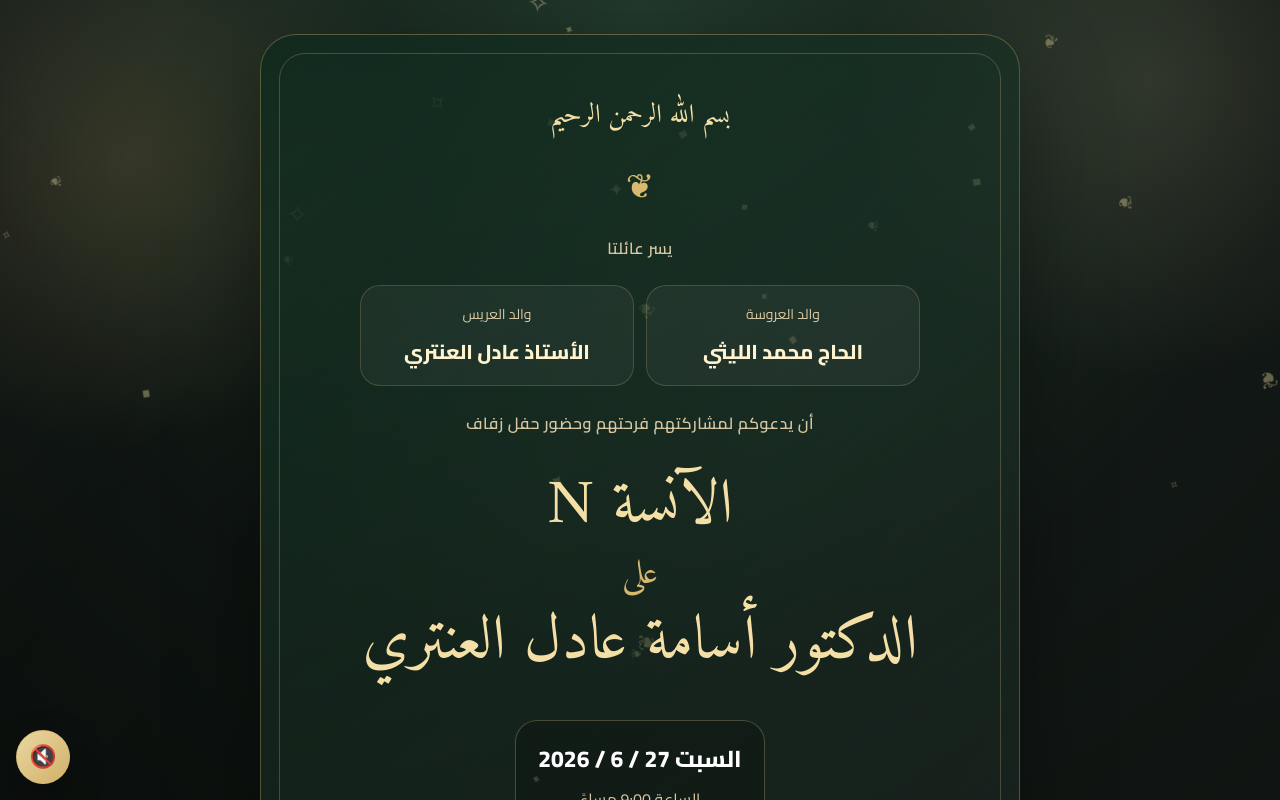
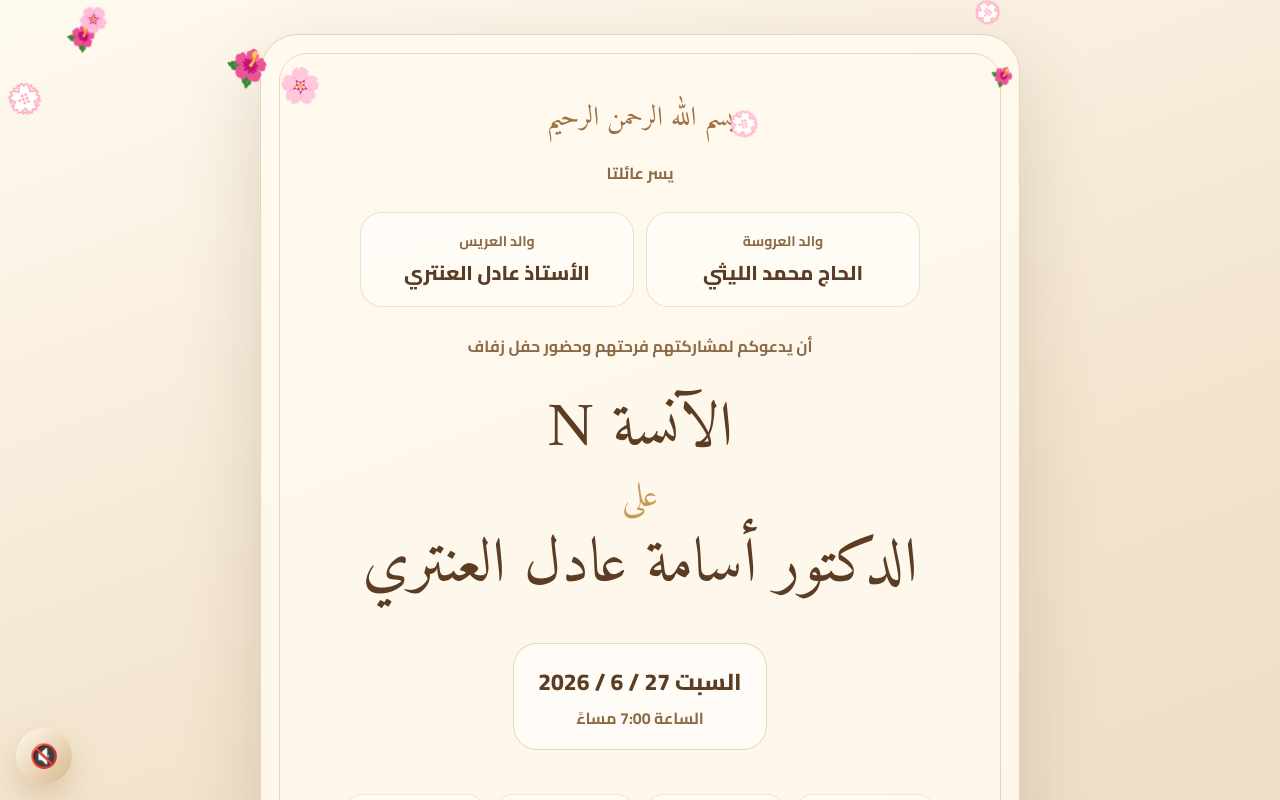
Before and after one commit to aamn22513-jpg/wedding-invitaion, a plain HTML site: page index.html in a window 1280 px wide. Both pictures are taken after a click on the button "فتح الدعوة". Shown: the top 800 px of the page. Drawn offline with Linux system fonts and the light colour scheme.

Commit message:
Update index.html

```diff
--- a/index.html
+++ b/index.html
@@ -1,171 +1,259 @@
 <!DOCTYPE html>
 <html lang="ar" dir="rtl">
 <head>
-  <meta charset="UTF-8" />
-  <meta name="viewport" content="width=device-width, initial-scale=1.0" />
+<meta charset="UTF-8">
+<meta name="viewport" content="width=device-width, initial-scale=1.0">
 <title>دعوة زفاف | أسامة & N</title>
-  <meta name="description" content="دعوة زفاف الدكتور أسامة عادل العنتري والآنسة N" />
-  <link rel="preconnect" href="https://fonts.googleapis.com">
-  <link rel="preconnect" href="https://fonts.gstatic.com" crossorigin>
+
 <link href="https://fonts.googleapis.com/css2?family=Amiri:wght@400;700&family=Cairo:wght@300;400;600;700;800&display=swap" rel="stylesheet">
+
 <style>
 :root{
-      --bg:#0e1411;
-      --green:#10251c;
-      --green2:#183528;
-      --gold:#d9b86f;
-      --gold2:#f4e0a6;
-      --cream:#fff8e8;
-      --muted:#d8c9a4;
-      --shadow:rgba(0,0,0,.35);
+  --cream:#fff8ef;
+  --beige:#ead8bd;
+  --gold:#c79b55;
+  --brown:#5b3d24;
+  --muted:#8c6a46;
+  --rose:#d9a0a7;
 }
 *{box-sizing:border-box}
-    html{scroll-behavior:smooth}
 body{
   margin:0;
-      font-family:'Cairo',system-ui,sans-serif;
-      color:var(--cream);
-      background: radial-gradient(circle at top, #22392c 0%, var(--bg) 45%, #070908 100%);
+  font-family:'Cairo',sans-serif;
+  color:var(--brown);
+  background:linear-gradient(160deg,#fffaf0,#f2e3cc,#ead8bd);
   min-height:100vh;
   overflow-x:hidden;
 }
-    body::before{
-      content:"";
-      position:fixed; inset:0;
-      pointer-events:none;
-      background:
-        radial-gradient(circle at 10% 20%, rgba(217,184,111,.16), transparent 22%),
-        radial-gradient(circle at 90% 10%, rgba(244,224,166,.12), transparent 22%),
-        linear-gradient(120deg, rgba(255,255,255,.03), transparent 25%, rgba(255,255,255,.025));
-      z-index:0;
+.intro{
+  position:fixed;
+  inset:0;
+  z-index:20;
+  display:flex;
+  align-items:center;
+  justify-content:center;
+  text-align:center;
+  background:radial-gradient(circle,#fffaf0,#ead8bd);
+  transition:.9s;
 }
-    .page{position:relative; z-index:1}
-    .intro{
-      min-height:100vh;
-      display:flex; align-items:center; justify-content:center;
-      padding:28px 18px;
-      text-align:center;
-      position:fixed; inset:0; z-index:10;
-      background:
-        linear-gradient(rgba(7,9,8,.62), rgba(7,9,8,.78)),
-        radial-gradient(circle at center, #203c2e 0%, #111713 55%, #050706 100%);
-      transition: opacity .9s ease, visibility .9s ease;
-    }
-    .intro.hide{opacity:0; visibility:hidden}
-    .intro-card{
-      width:min(620px, 94vw);
-      border:1px solid rgba(217,184,111,.35);
-      border-radius:32px;
-      padding:42px 24px;
-      background:linear-gradient(145deg, rgba(16,37,28,.86), rgba(255,255,255,.04));
-      box-shadow:0 30px 80px var(--shadow), inset 0 0 0 1px rgba(255,255,255,.05);
+.intro.hide{opacity:0;visibility:hidden}
+.card{
+  width:min(760px,94vw);
+  background:rgba(255,250,240,.88);
+  border:1px solid rgba(185,139,91,.35);
+  border-radius:38px;
+  padding:45px 22px;
+  box-shadow:0 30px 80px rgba(91,61,36,.18);
   position:relative;
   overflow:hidden;
+  text-align:center;
 }
-    .intro-card::before,.hero-card::before{
-      content:""; position:absolute; inset:18px; border:1px solid rgba(244,224,166,.22); border-radius:26px; pointer-events:none;
+.card:before{
+  content:"";
+  position:absolute;
+  inset:18px;
+  border:1px solid rgba(199,155,85,.35);
+  border-radius:28px;
+  pointer-events:none;
 }
-    .small{color:var(--muted); letter-spacing:.5px; font-weight:600}
-    .bismillah{font-family:'Amiri',serif; font-size:26px; color:var(--gold2); margin-bottom:16px}
-    h1,h2,h3,p{margin:0}
+.corner{
+  position:absolute;
+  font-size:34px;
+  opacity:.8;
+}
+.corner.left{top:18px;left:18px}
+.corner.right{bottom:18px;right:18px}
+.bismillah{
+  font-family:'Amiri',serif;
+  font-size:27px;
+  color:#9f7142;
+  margin-bottom:12px;
+  position:relative;
+}
+.small{
+  color:var(--muted);
+  font-weight:700;
+  position:relative;
+}
 .names{
   font-family:'Amiri',serif;
-      font-size:clamp(42px, 10vw, 82px);
-      line-height:1.08;
-      color:var(--gold2);
-      margin:16px 0 8px;
-      text-shadow:0 10px 30px rgba(0,0,0,.4);
+  font-size:clamp(46px,10vw,84px);
+  line-height:1.05;
+  color:var(--brown);
+  margin:18px 0;
+  position:relative;
 }
-    .amp{display:block; font-size:.48em; color:var(--gold); margin:10px 0}
-    .open-btn,.btn{
-      border:0; cursor:pointer; text-decoration:none;
-      display:inline-flex; align-items:center; justify-content:center; gap:8px;
-      padding:14px 26px;
+.amp{
+  display:block;
+  color:var(--gold);
+  font-size:.5em;
+  margin:10px 0;
+}
+button,.btn{
+  border:0;
+  cursor:pointer;
+  text-decoration:none;
+  padding:14px 28px;
   border-radius:999px;
-      color:#1b1609; background:linear-gradient(135deg, var(--gold2), var(--gold));
-      font-weight:800; box-shadow:0 12px 25px rgba(217,184,111,.25);
-      transition:transform .25s ease, box-shadow .25s ease;
+  background:linear-gradient(135deg,#caa56c,#9f7142);
+  color:white;
+  font-weight:800;
+  box-shadow:0 15px 30px rgba(159,113,66,.25);
+  display:inline-flex;
+  align-items:center;
+  justify-content:center;
+  gap:8px;
+  position:relative;
 }
-    .open-btn{margin-top:28px; font-size:17px}
-    .open-btn:hover,.btn:hover{transform:translateY(-2px); box-shadow:0 16px 30px rgba(217,184,111,.35)}
-    .hero{min-height:100vh; padding:34px 16px 60px; display:flex; align-items:center; justify-content:center}
-    .hero-card{
-      width:min(760px, 96vw);
-      position:relative; overflow:hidden;
-      border-radius:36px; padding:44px 22px;
-      text-align:center;
-      background:linear-gradient(145deg, rgba(17,42,30,.92), rgba(255,255,255,.045));
-      border:1px solid rgba(217,184,111,.32);
-      box-shadow:0 32px 90px rgba(0,0,0,.36);
+.open-btn{margin-top:26px;font-size:17px}
+.main{
+  min-height:100vh;
+  padding:34px 16px 60px;
+  display:flex;
+  align-items:center;
+  justify-content:center;
 }
-    .ornament{font-size:34px; color:var(--gold); margin:6px 0 16px}
-    .parents{display:grid; grid-template-columns:1fr; gap:12px; margin:22px auto; max-width:560px}
+.parents{
+  display:grid;
+  grid-template-columns:1fr;
+  gap:12px;
+  max-width:560px;
+  margin:24px auto;
+  position:relative;
+}
 .parent-box{
-      border:1px solid rgba(217,184,111,.22);
-      background:rgba(255,255,255,.045);
-      border-radius:20px; padding:15px 12px;
+  background:rgba(255,255,255,.5);
+  border:1px solid rgba(185,139,91,.25);
+  border-radius:22px;
+  padding:15px;
 }
-    .label{color:var(--muted); font-size:14px; margin-bottom:6px}
-    .value{font-weight:800; color:#fff4cf; font-size:20px}
+.label{color:var(--muted);font-size:14px;font-weight:700}
+.value{font-size:20px;font-weight:800}
 .couple{
+  font-family:'Amiri',serif;
+  font-size:clamp(35px,8vw,62px);
+  line-height:1.25;
   margin:30px 0;
-      font-family:'Amiri',serif;
-      color:var(--gold2);
-      font-size:clamp(34px, 8vw, 62px);
-      line-height:1.25;
+  position:relative;
 }
 .couple span{display:block}
 .date-box{
   display:inline-block;
-      padding:16px 22px;
-      border-radius:22px;
-      background:rgba(0,0,0,.18);
-      border:1px solid rgba(244,224,166,.24);
+  padding:16px 24px;
+  border-radius:24px;
+  background:rgba(255,255,255,.55);
+  border:1px solid rgba(199,155,85,.35);
   margin:8px 0 22px;
+  position:relative;
 }
-    .date-main{font-size:23px; color:#fff; font-weight:800}
-    .date-sub{color:var(--muted); margin-top:4px}
-    .countdown{display:grid; grid-template-columns:repeat(4,1fr); gap:10px; max-width:580px; margin:22px auto}
-    .time-card{background:rgba(255,255,255,.06); border:1px solid rgba(217,184,111,.18); border-radius:18px; padding:12px 6px}
-    .time-card strong{display:block; font-size:26px; color:var(--gold2)}
-    .time-card small{color:var(--muted)}
-    .venue{font-size:21px; font-weight:800; color:#fff4cf; margin:20px 0 8px}
-    .note{color:#f1e3bd; line-height:1.9; max-width:620px; margin:12px auto 24px}
-    .actions{display:flex; flex-wrap:wrap; gap:12px; justify-content:center; margin-top:22px}
-    .btn.secondary{background:transparent; color:var(--gold2); border:1px solid rgba(217,184,111,.5); box-shadow:none}
-    .footer{padding:22px; text-align:center; color:var(--muted); font-size:13px}
-    .petals span{position:fixed; top:-40px; color:rgba(244,224,166,.38); animation:fall linear infinite; z-index:1; pointer-events:none}
-    @keyframes fall{to{transform:translateY(110vh) rotate(360deg)}}
-
+.date-main{font-size:23px;font-weight:900}
+.date-sub{color:var(--muted);font-weight:700}
+.countdown{
+  display:grid;
+  grid-template-columns:repeat(4,1fr);
+  gap:10px;
+  max-width:590px;
+  margin:22px auto;
+  position:relative;
+}
+.time-card{
+  background:rgba(255,255,255,.5);
+  border:1px solid rgba(185,139,91,.2);
+  border-radius:18px;
+  padding:12px 6px;
+}
+.time-card strong{
+  display:block;
+  font-size:26px;
+  color:#9f7142;
+}
+.time-card small{
+  color:var(--muted);
+  font-weight:700;
+}
+.venue{
+  font-size:21px;
+  font-weight:900;
+  margin:20px 0 8px;
+  position:relative;
+}
+.note{
+  color:#6f4c2e;
+  line-height:1.9;
+  max-width:620px;
+  margin:12px auto 24px;
+  font-weight:600;
+  position:relative;
+}
+.actions{
+  display:flex;
+  flex-wrap:wrap;
+  justify-content:center;
+  gap:12px;
+  position:relative;
+}
+.secondary{
+  background:transparent;
+  color:#9f7142;
+  border:1px solid rgba(159,113,66,.5);
+  box-shadow:none;
+}
 .music-control{
   position:fixed;
   left:16px;
   bottom:16px;
-      z-index:20;
-      width:54px;
-      height:54px;
+  z-index:30;
+  width:56px;
+  height:56px;
   border-radius:50%;
-      border:1px solid rgba(217,184,111,.55);
-      background:linear-gradient(135deg, rgba(244,224,166,.96), rgba(217,184,111,.96));
-      color:#1b1609;
-      font-size:22px;
-      cursor:pointer;
-      box-shadow:0 14px 35px rgba(0,0,0,.35);
   display:none;
   align-items:center;
   justify-content:center;
+  font-size:23px;
+  padding:0;
+  background:linear-gradient(135deg,#fffaf0,#d8b78a);
+  color:#5b3d24;
 }
 .music-control.show{display:flex}
-
-    @media(min-width:700px){.parents{grid-template-columns:1fr 1fr}.hero-card{padding:58px 44px}.intro-card{padding:58px 40px}}
+.petals span{
+  position:fixed;
+  top:-50px;
+  z-index:1;
+  pointer-events:none;
+  animation:fall linear infinite;
+}
+@keyframes fall{
+  0%{transform:translateY(-60px) rotate(0deg);opacity:0}
+  10%{opacity:1}
+  100%{transform:translateY(110vh) rotate(360deg);opacity:.2}
+}
+.footer{
+  text-align:center;
+  padding:22px;
+  color:var(--muted);
+  font-size:13px;
+}
+@media(min-width:700px){
+  .parents{grid-template-columns:1fr 1fr}
+  .card{padding:60px 42px}
+}
 </style>
 </head>
+
 <body>
-  <div class="petals" aria-hidden="true"></div>
-  <button class="music-control" id="musicBtn" onclick="toggleMusic()" aria-label="تشغيل أو إيقاف الموسيقى">🎵</button>
+
+<div class="petals" id="petals"></div>
+
+<audio id="bgMusic" loop preload="auto">
+  <source src="music.mp3" type="audio/mpeg">
+</audio>
+
+<button class="music-control" id="musicBtn" onclick="toggleMusic()">🎵</button>
 
 <section class="intro" id="intro">
-    <div class="intro-card">
+  <div class="card">
+    <div class="corner left">🌸</div>
+    <div class="corner right">🌸</div>
     <div class="bismillah">بسم الله الرحمن الرحيم</div>
     <p class="small">دعوة زفاف</p>
     <h1 class="names">N <span class="amp">&</span> Osama</h1>
@@ -174,12 +262,14 @@
   </div>
 </section>
 
-  <main class="page">
-    <section class="hero">
-      <div class="hero-card">
+<main class="main">
+  <div class="card">
+    <div class="corner left">🌸</div>
+    <div class="corner right">🌸</div>
+
     <div class="bismillah">بسم الله الرحمن الرحيم</div>
-        <div class="ornament">❦</div>
     <p class="small">يسر عائلتا</p>
+
     <div class="parents">
       <div class="parent-box">
         <div class="label">والد العروسة</div>
@@ -190,152 +280,110 @@
         <div class="value">الأستاذ عادل العنتري</div>
       </div>
     </div>
+
     <p class="small">أن يدعوكم لمشاركتهم فرحتهم وحضور حفل زفاف</p>
+
     <div class="couple">
       <span>الآنسة N</span>
       <span style="font-size:.55em;color:var(--gold);margin:8px 0">على</span>
       <span>الدكتور أسامة عادل العنتري</span>
     </div>
+
     <div class="date-box">
       <div class="date-main">السبت 27 / 6 / 2026</div>
-          <div class="date-sub">الساعة 9:00 مساءً</div>
+      <div class="date-sub">الساعة 7:00 مساءً</div>
     </div>
-        <div class="countdown" id="countdown">
+
+    <div class="countdown">
       <div class="time-card"><strong id="days">0</strong><small>يوم</small></div>
       <div class="time-card"><strong id="hours">0</strong><small>ساعة</small></div>
       <div class="time-card"><strong id="minutes">0</strong><small>دقيقة</small></div>
       <div class="time-card"><strong id="seconds">0</strong><small>ثانية</small></div>
     </div>
+
     <div class="venue">قاعة الرومانية - قرية الميرلاند</div>
-        <p class="note">حضوركم يشرفنا ويتمم فرحتنا، ونسأل الله أن يجعلها ليلة عامرة بالبهجة والسعادة.</p>
+
+    <p class="note">
+      حضوركم يشرفنا ويتمم فرحتنا، ونسأل الله أن يجعلها ليلة عامرة بالبهجة والسعادة.
+    </p>
+
     <div class="actions">
-          <a class="btn" href="https://www.google.com/maps/search/?api=1&query=%D9%82%D8%A7%D8%B9%D8%A9%20%D8%A7%D9%84%D8%B1%D9%88%D9%85%D8%A7%D9%86%D9%8A%D8%A9%20%D9%82%D8%B1%D9%8A%D8%A9%20%D8%A7%D9%84%D9%85%D9%8A%D8%B1%D9%84%D8%A7%D9%86%D8%AF" target="_blank" rel="noopener">افتح اللوكيشن</a>
-          <a class="btn secondary" href="https://wa.me/?text=%D8%A8%D8%A5%D8%B0%D9%86%20%D8%A7%D9%84%D9%84%D9%87%20%D8%AD%D8%A7%D8%B6%D8%B1%20%D8%AD%D9%81%D9%84%20%D8%B2%D9%81%D8%A7%D9%81%20%D8%A7%D9%84%D8%AF%D9%83%D8%AA%D9%88%D8%B1%20%D8%A3%D8%B3%D8%A7%D9%85%D8%A9%20%D9%88%D8%A7%D9%84%D8%A2%D9%86%D8%B3%D8%A9%20N" target="_blank" rel="noopener">تأكيد الحضور</a>
+      <a class="btn" href="https://www.google.com/maps/search/?api=1&query=قاعة%20الرومانية%20قرية%20الميرلاند" target="_blank">افتح اللوكيشن</a>
+      <a class="btn secondary" href="https://wa.me/?text=بإذن%20الله%20حاضر%20حفل%20زفاف%20الدكتور%20أسامة%20والآنسة%20N" target="_blank">تأكيد الحضور</a>
     </div>
   </div>
-    </section>
+</main>
+
 <div class="footer">N & Osama Wedding Invitation</div>
-  </main>
 
 <script>
 const intro = document.getElementById('intro');
+const music = document.getElementById('bgMusic');
 const musicBtn = document.getElementById('musicBtn');
-
-    let audioCtx, masterGain, musicTimer, musicPlaying = false;
-    let noteIndex = 0;
-
-    // موسيقى شرقية خفيفة مولدة بالكود - بدون ملف MP3 وبدون حقوق
-    const melody = [
-      392,440,493.88,523.25,493.88,440,392,349.23,
-      392,440,523.25,587.33,523.25,493.88,440,392,
-      329.63,349.23,392,440,392,349.23,329.63,293.66
-    ];
-
-    function playTone(freq, duration=0.38){
-      if(!audioCtx) return;
-      const now = audioCtx.currentTime;
-      const osc = audioCtx.createOscillator();
-      const gain = audioCtx.createGain();
-      const filter = audioCtx.createBiquadFilter();
-
-      osc.type = 'triangle';
-      osc.frequency.setValueAtTime(freq, now);
-      filter.type = 'lowpass';
-      filter.frequency.setValueAtTime(1200, now);
-
-      gain.gain.setValueAtTime(0.0001, now);
-      gain.gain.exponentialRampToValueAtTime(0.14, now + 0.04);
-      gain.gain.exponentialRampToValueAtTime(0.0001, now + duration);
-
-      osc.connect(filter);
-      filter.connect(gain);
-      gain.connect(masterGain);
-      osc.start(now);
-      osc.stop(now + duration + 0.03);
-    }
-
-    function playBeat(){
-      if(!audioCtx) return;
-      const now = audioCtx.currentTime;
-      const osc = audioCtx.createOscillator();
-      const gain = audioCtx.createGain();
-
-      osc.type = 'sine';
-      osc.frequency.setValueAtTime(115, now);
-      gain.gain.setValueAtTime(0.08, now);
-      gain.gain.exponentialRampToValueAtTime(0.0001, now + 0.12);
-
-      osc.connect(gain);
-      gain.connect(masterGain);
-      osc.start(now);
-      osc.stop(now + 0.13);
-    }
-
-    function startMusic(){
-      if(musicPlaying) return;
-      audioCtx = audioCtx || new (window.AudioContext || window.webkitAudioContext)();
-      masterGain = masterGain || audioCtx.createGain();
-      masterGain.gain.value = 0.42;
-      masterGain.connect(audioCtx.destination);
-      musicPlaying = true;
-      musicBtn.textContent = '🔇';
-
-      const loop = () => {
-        if(!musicPlaying) return;
-        const freq = melody[noteIndex % melody.length];
-        playTone(freq, 0.36);
-        if(noteIndex % 2 === 0) playBeat();
-        noteIndex++;
-        musicTimer = setTimeout(loop, 430);
-      };
-      loop();
-    }
-
-    function stopMusic(){
-      musicPlaying = false;
-      clearTimeout(musicTimer);
-      musicBtn.textContent = '🎵';
-    }
-
-    function toggleMusic(){
-      if(musicPlaying) stopMusic();
-      else startMusic();
-    }
+const petals = document.getElementById('petals');
 
 function openInvitation(){
   intro.classList.add('hide');
   musicBtn.classList.add('show');
-      startMusic();
-      setTimeout(()=>{intro.style.display='none'}, 900);
+  startPetals();
+  music.play().then(()=>{
+    musicBtn.textContent='🔇';
+  }).catch(()=>{
+    musicBtn.textContent='🎵';
+  });
+  setTimeout(()=>{intro.style.display='none'},900);
+}
+
+function toggleMusic(){
+  if(music.paused){
+    music.play();
+    musicBtn.textContent='🔇';
+  }else{
+    music.pause();
+    musicBtn.textContent='🎵';
+  }
 }
 
 const target = new Date('2026-06-27T19:00:00+03:00').getTime();
+
 function updateCountdown(){
   const now = new Date().getTime();
   let diff = target - now;
   if(diff < 0) diff = 0;
-      const days = Math.floor(diff / (1000*60*60*24));
-      const hours = Math.floor((diff % (1000*60*60*24))/(1000*60*60));
-      const minutes = Math.floor((diff % (1000*60*60))/(1000*60));
-      const seconds = Math.floor((diff % (1000*60))/1000);
-      document.getElementById('days').textContent = days;
-      document.getElementById('hours').textContent = hours;
-      document.getElementById('minutes').textContent = minutes;
-      document.getElementById('seconds').textContent = seconds;
+
+  document.getElementById('days').textContent =
+    Math.floor(diff/(1000*60*60*24));
+
+  document.getElementById('hours').textContent =
+    Math.floor((diff%(1000*60*60*24))/(1000*60*60));
+
+  document.getElementById('minutes').textContent =
+    Math.floor((diff%(1000*60*60))/(1000*60));
+
+  document.getElementById('seconds').textContent =
+    Math.floor((diff%(1000*60))/1000);
 }
-    updateCountdown(); setInterval(updateCountdown,1000);
 
-    const petals = document.querySelector('.petals');
-    const signs = ['✦','❦','✧','•'];
-    for(let i=0;i<26;i++){
-      const s=document.createElement('span');
-      s.textContent=signs[Math.floor(Math.random()*signs.length)];
-      s.style.left=Math.random()*100+'vw';
-      s.style.animationDuration=(7+Math.random()*10)+'s';
-      s.style.animationDelay=(Math.random()*8)+'s';
-      s.style.fontSize=(12+Math.random()*16)+'px';
+updateCountdown();
+setInterval(updateCountdown,1000);
+
+function startPetals(){
+  if(petals.dataset.started) return;
+  petals.dataset.started = "true";
+
+  const flowers = ['🌸','🌺','🌷','🌼','💮'];
+
+  for(let i=0;i<45;i++){
+    const s = document.createElement('span');
+    s.textContent = flowers[Math.floor(Math.random()*flowers.length)];
+    s.style.left = Math.random()*100 + 'vw';
+    s.style.animationDuration = (8 + Math.random()*12) + 's';
+    s.style.animationDelay = (Math.random()*8) + 's';
+    s.style.fontSize = (13 + Math.random()*18) + 'px';
     petals.appendChild(s);
   }
+}
 </script>
+
 </body>
 </html>
```
Lines whose indentation alone changed are shown as unchanged.
